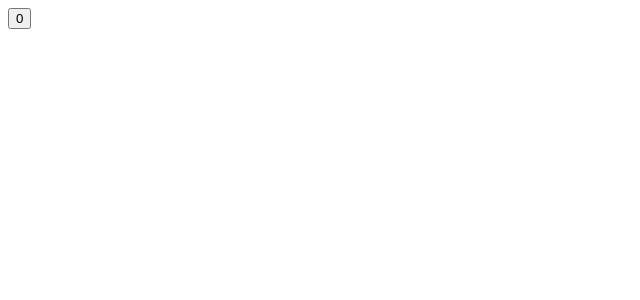
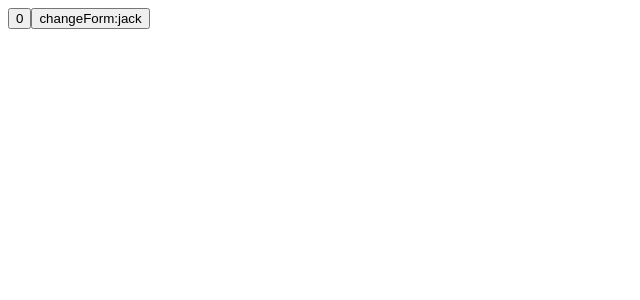
Before and after one commit to zmd0616/react-learn, a React (Create React App) app: page / in a window 1280 px wide. Shown: the top 300 px of the page, without its empty margins (0-640 px from the left). Built offline with nearby package versions, Linux system fonts and the light colour scheme.

Commit message:
11 useState修改状态的规则

```diff
--- a/src/App.js
+++ b/src/App.js
@@ -1,20 +1,29 @@
 import {useState} from "react";
 
 function App() {
-    // 1. 调用useState添加一个状态变量
-    // count 状态变量
-    // setCount 修改状态变量的方法
-    const [count, setCount] = useState(0);
+    let [count, setCount] = useState(0);
 
-    // 2. 点击事件回调
     function handleClick() {
-        // 作用：1.用传入的新值修改count
-        // 2. 重新使用新的count渲染UI
-        setCount(count + 1);
+        // 直接修改，无法引发视图更新
+        count++
+    }
+
+    // 修改对象状态
+    const [form, setForm] = useState({name: 'jack'})
+    const changeForm = () => {
+        // 错误写法：直接修改
+        // form.name = 'john'
+
+        // 正确写法：setForm传入一个全新的对象
+        setForm({
+            ...form,
+            name: 'john'
+        })
     }
 
     return (<div className="App">
         <button onClick={handleClick}>{count}</button>
+        <button onClick={changeForm}>changeForm:{form.name}</button>
     </div>);
 }
 
```
